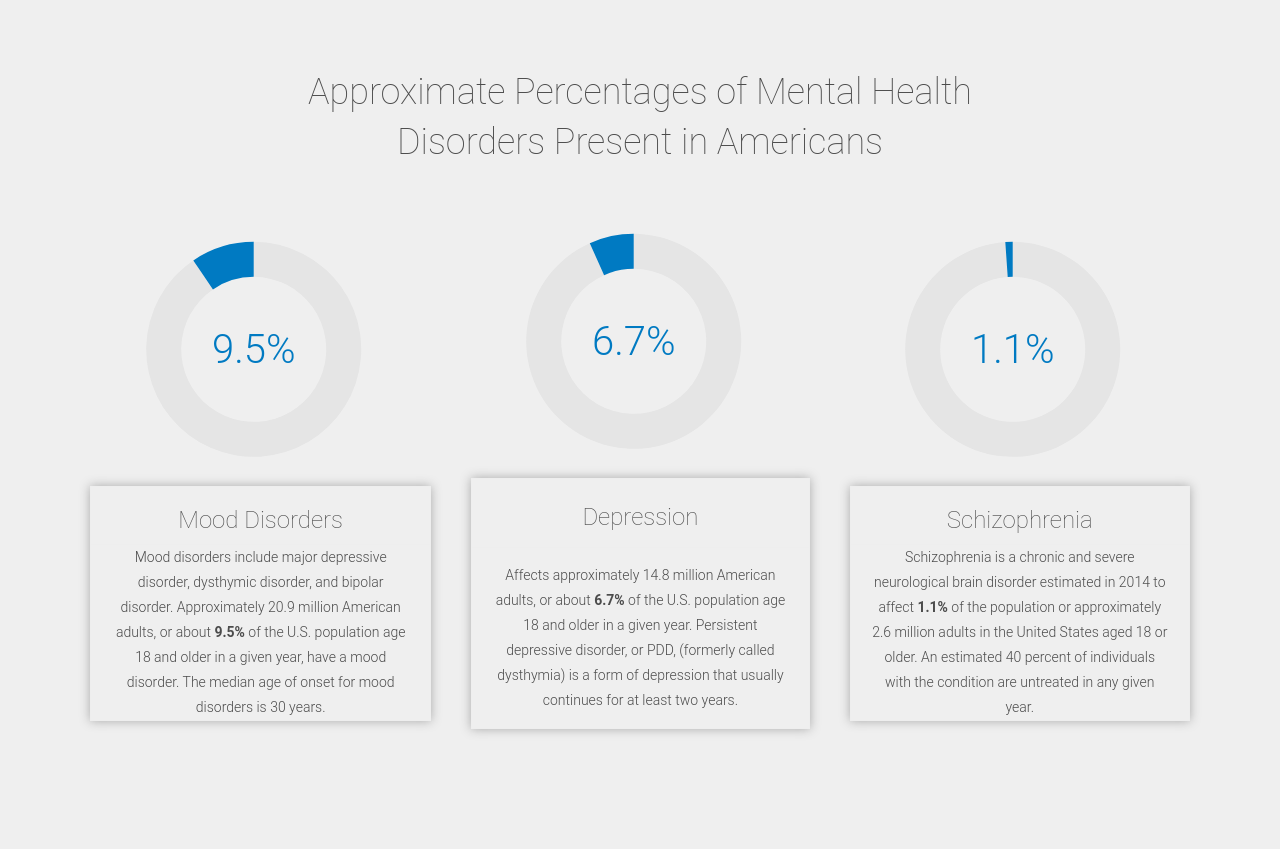
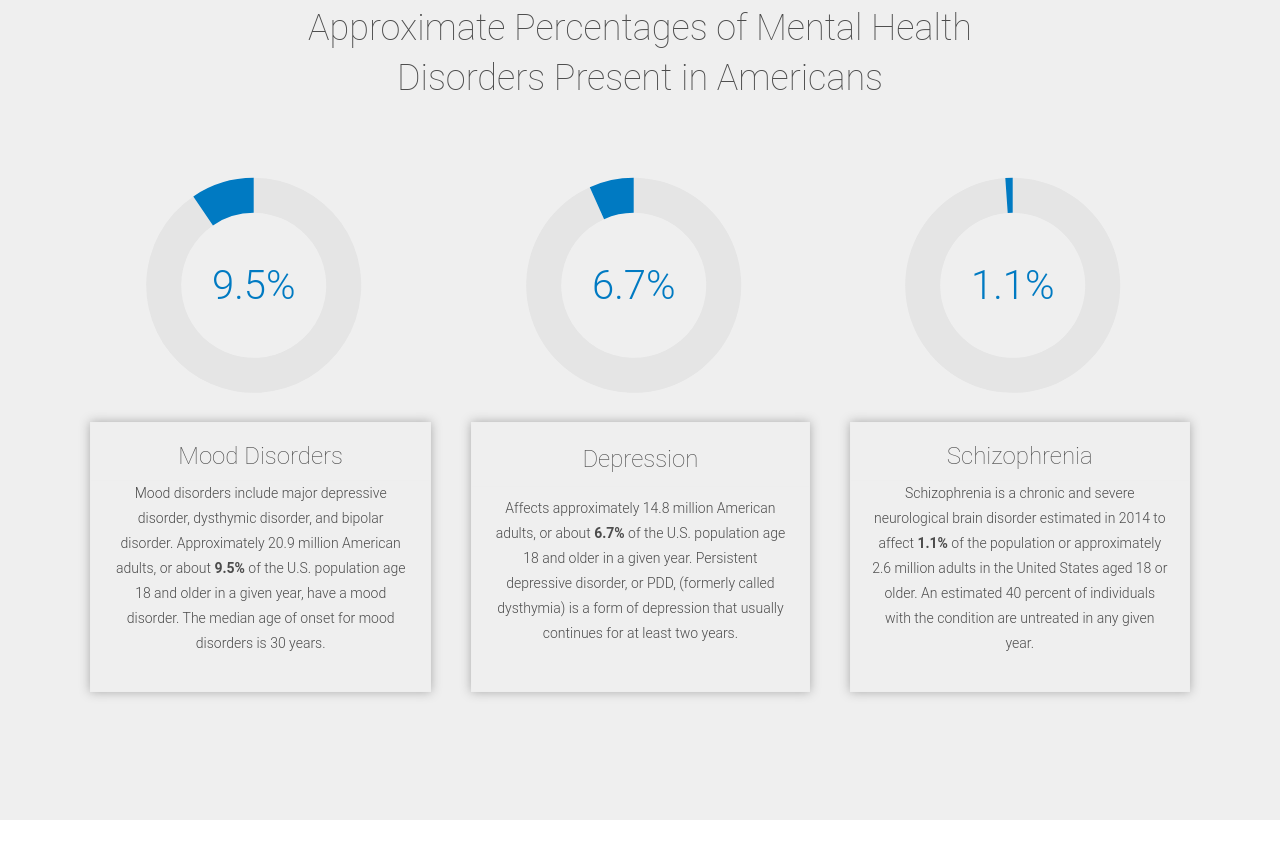
Before and after one commit to JoshNavi/teamhproject, a website: page views/index.html in a window 1280 px wide. Shown: the part 999-1848 px from the top of the page. After the commit the page ends 1819 px from the top, so only its background shows below. Drawn offline with Linux system fonts and the light colour scheme; files that its build step writes are made by us from their sources; no server answers; files whose address does not match are found by name.

Commit message:
added and removed some spacing

```diff
--- a/public/css/index.css
+++ b/public/css/index.css
@@ -78,7 +78,7 @@ body {
 #section1 {
   background-color: #1b2125;
   padding-top: 5%;
-  padding-bottom: 10%;
+  padding-bottom: 5%;
   color: white;
 }
 
@@ -126,13 +126,6 @@ td
   box-shadow: 0 0 10px darkgrey;
 }
 
-#t2 {
-  box-shadow: 0 0 10px darkgrey;
-}
-
-#t3 {
-  box-shadow: 0 0 10px darkgrey;
-}
 
 /* remove border from table */
 table {
--- a/views/index.html
+++ b/views/index.html
@@ -104,36 +104,36 @@
                   <table style="width:100%">
                     <tr>
                       <td><div id="donut"></div>
-                        <table style="width:100%" border="1" id="t3">
+                        <table style="width:100%" border="1" id="t1">
                           <tr>
                             <td><h3>Mood Disorders</h3></td>
                           </tr>
                           <tr>
                             <td style="line-height: 25px">Mood disorders include major depressive disorder, dysthymic disorder, and bipolar disorder. Approximately 20.9 million American adults, or about <b>9.5%</b> of the U.S.
                               population age 18 and older in a given year, have a mood disorder.
-                              The median age of onset for mood disorders is 30 years.</td>
+                              The median age of onset for mood disorders is 30 years.<p><br></p></td>
                           </tr>
                         </table>
                       <td><div id="donut1"></div>
-                        <table style="width:100%" border="1" id="t2">
+                        <table style="width:100%" border="1" id="t1">
                           <tr>
                             <td><h3>Depression</h3></td>
                           </tr>
                           <tr>
                             <td style="line-height: 25px">Affects approximately 14.8 million American adults, or about <b>6.7%</b> of the U.S. population age 18 and older in a given year.
-                              Persistent depressive disorder, or PDD, (formerly called dysthymia) is a form of depression that usually continues for at least two years.</td>
+                              Persistent depressive disorder, or PDD, (formerly called dysthymia) is a form of depression that usually continues for at least two years.<p><br></p></td>
                           </tr>
                         </table>
                       </td>
                       <td><div id="donut2"></div>
-                        <table style="width:100%" border="1" id="t3">
+                        <table style="width:100%" border="1" id="t1">
                           <tr>
                             <td><h3>Schizophrenia</h3></td>
                           </tr>
                           <tr>
                             <td style="line-height: 25px">Schizophrenia is a chronic and severe neurological brain disorder estimated in 2014 to affect <b>1.1%</b> of the population or
                               approximately 2.6 million adults in the United States aged 18 or older.
-                               An estimated 40 percent of individuals with the condition are untreated in any given year.</td>
+                               An estimated 40 percent of individuals with the condition are untreated in any given year.<p><br></p></td>
                           </tr>
                         </table>
 
```
